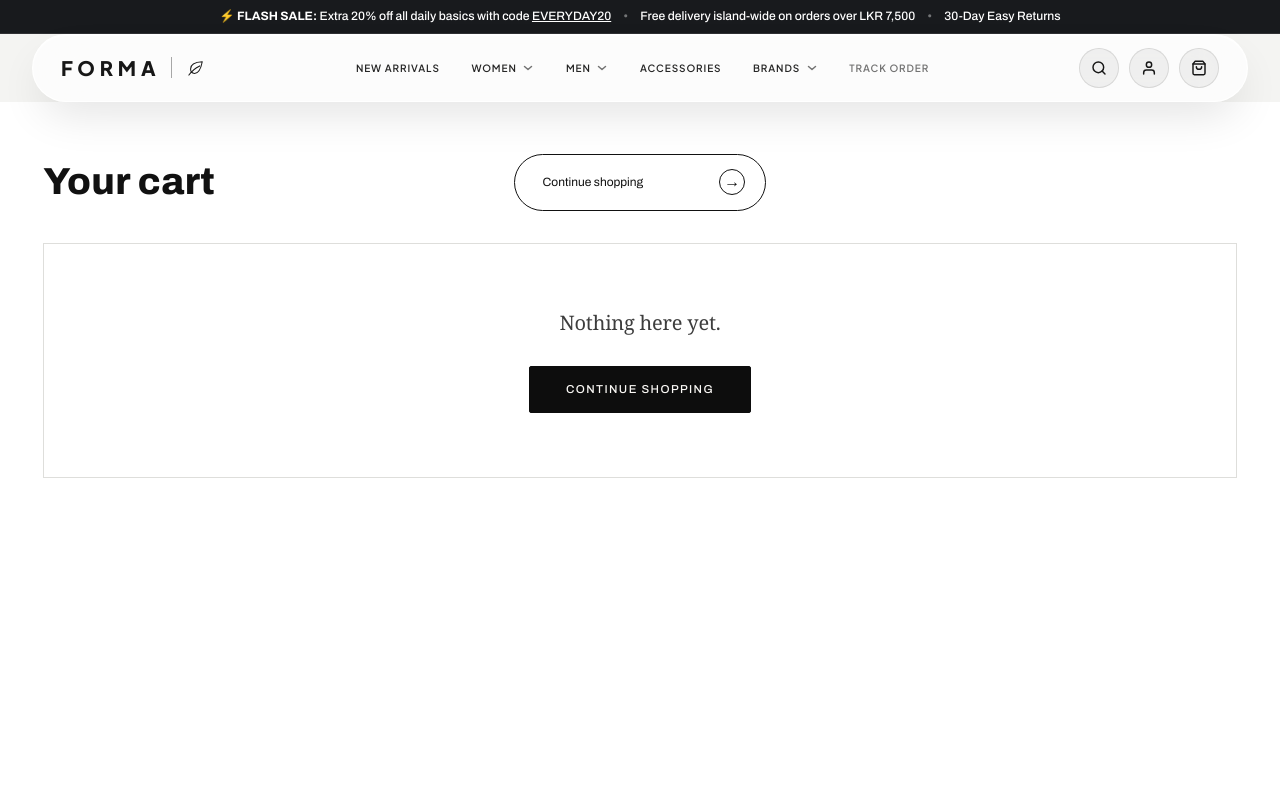
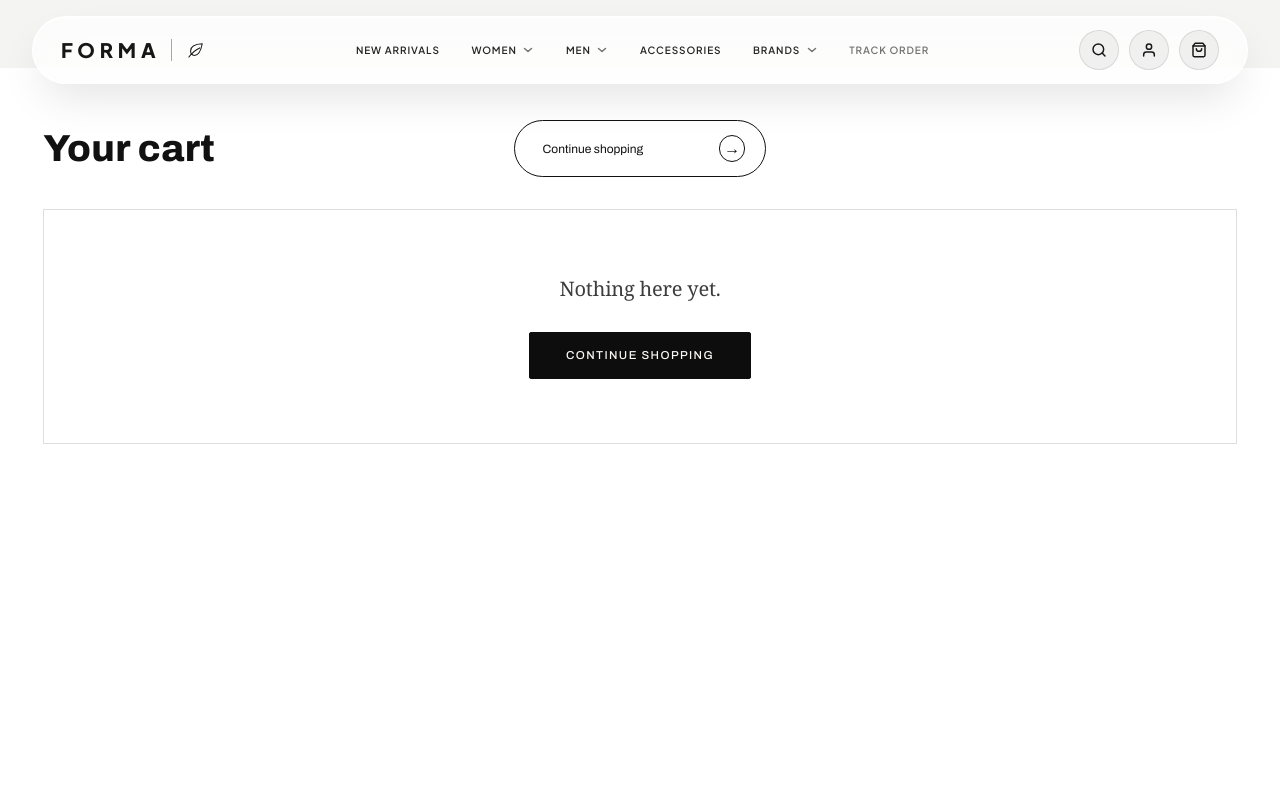
Before and after one commit to ahamedaamir/forma-online-clothing-store, a Next.js app in the folder frontend/: page /cart in a window 1280 px wide. Shown: the top 800 px of the page. Built offline with nearby package versions, Linux system fonts and the light colour scheme.

Commit message:
small cahnges

```diff
--- a/frontend/app/components/SiteHeader.tsx
+++ b/frontend/app/components/SiteHeader.tsx
@@ -205,17 +205,6 @@ export default function SiteHeader() {
 
   return (
     <>
-      {/* ── TOP PROMO TICKER ───────────────────────────────── */}
-      <div className={`${styles.topPromo} ${isHome ? styles.homeOnlyHidden : ""}`}>
-        <div className={styles.topPromoInner}>
-          <span>⚡ <strong>FLASH SALE:</strong> Extra 20% off all daily basics with code <u>EVERYDAY20</u></span>
-          <span className={styles.promoDivider}>•</span>
-          <span>Free delivery island-wide on orders over LKR 7,500</span>
-          <span className={styles.promoDivider}>•</span>
-          <span>30-Day Easy Returns</span>
-        </div>
-      </div>
-
       {/* ── MAIN NAVBAR ────────────────────────────────────── */}
       <header ref={headerRef} className={`${styles.navbar} ${isHome ? styles.homeNavbar : ""} ${isHome && isScrolled ? styles.homeNavbarScrolled : ""}`}>
         <nav
```
